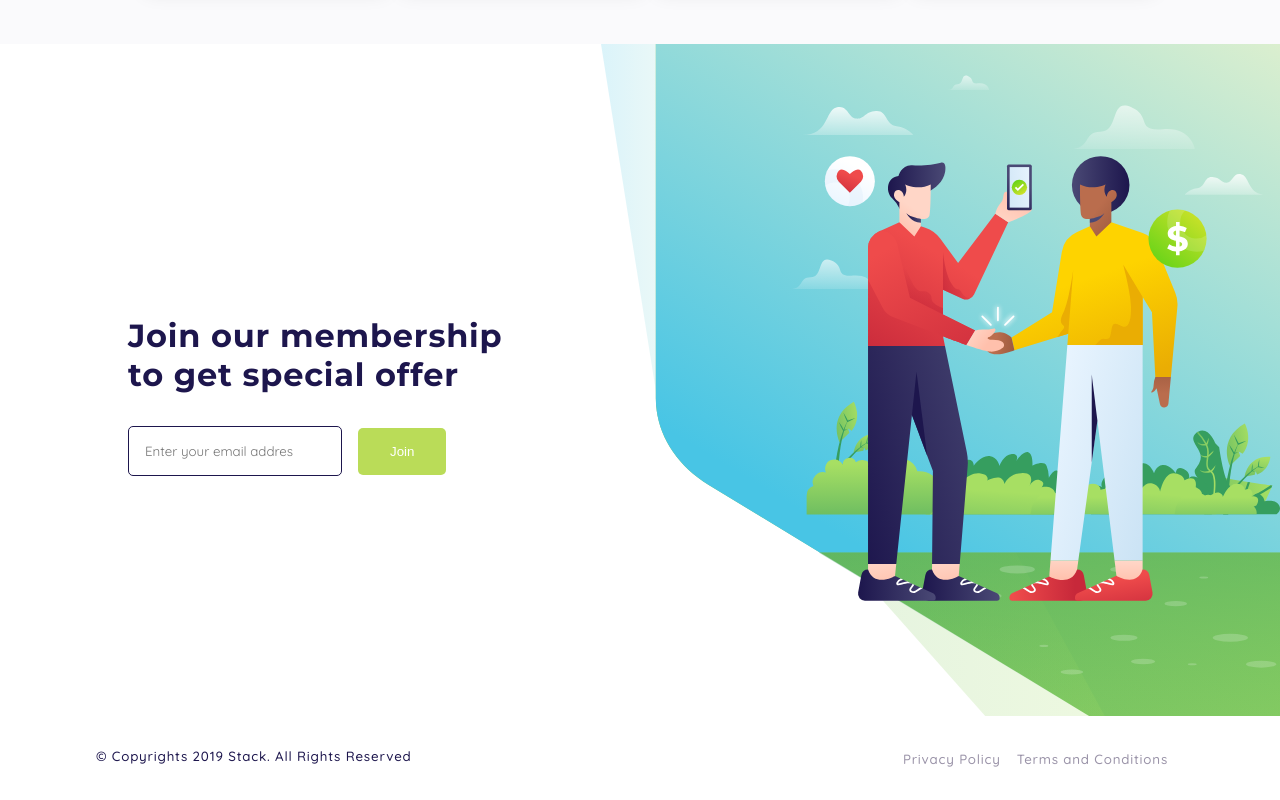
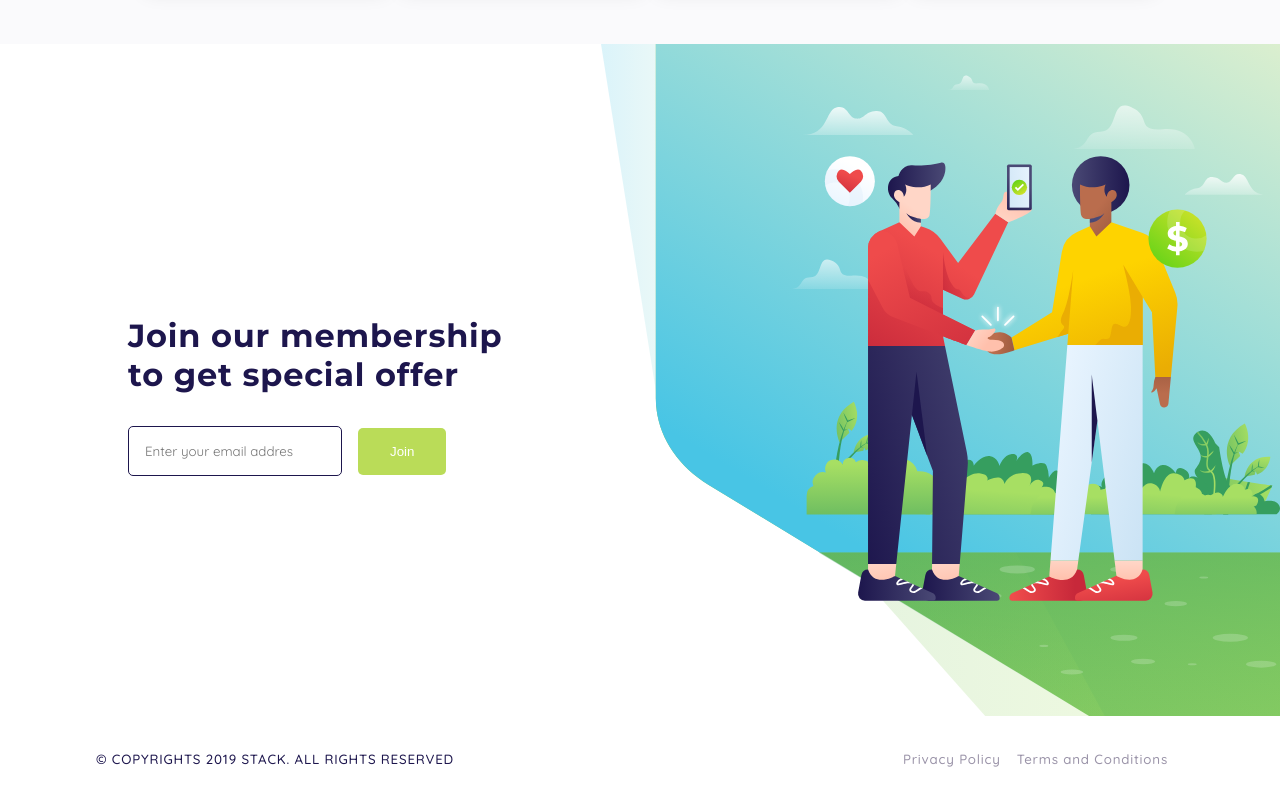
Before and after one commit to danielafarias/Healthy-Food, a Next.js app: page / in a window 1280 px wide. Shown: the part 2638-3438 px from the top of the page. Built offline with nearby package versions, Linux system fonts and the light colour scheme.

Commit message:
Adição do Link

```diff
--- a/components/footer.tsx
+++ b/components/footer.tsx
@@ -4,9 +4,15 @@ import React from "react";
 export default function Footer() {
   return (
     <footer className={styles.footer}>
-      <small className={styles.footer_copyright}>
-        &copy; Copyrights 2019 Stack. All Rights Reserved
-      </small>
+      <a
+        href="https://github.com/danielafarias"
+        target="_blank"
+        rel="noreferrer"
+      >
+        <small className={styles.footer_copyright}>
+          &copy; Copyrights 2019 Stack. All Rights Reserved
+        </small>
+      </a>
       <div className={styles.footer_terms}>
         <small>Privacy Policy</small>
         <small>Terms and Conditions</small>
```
